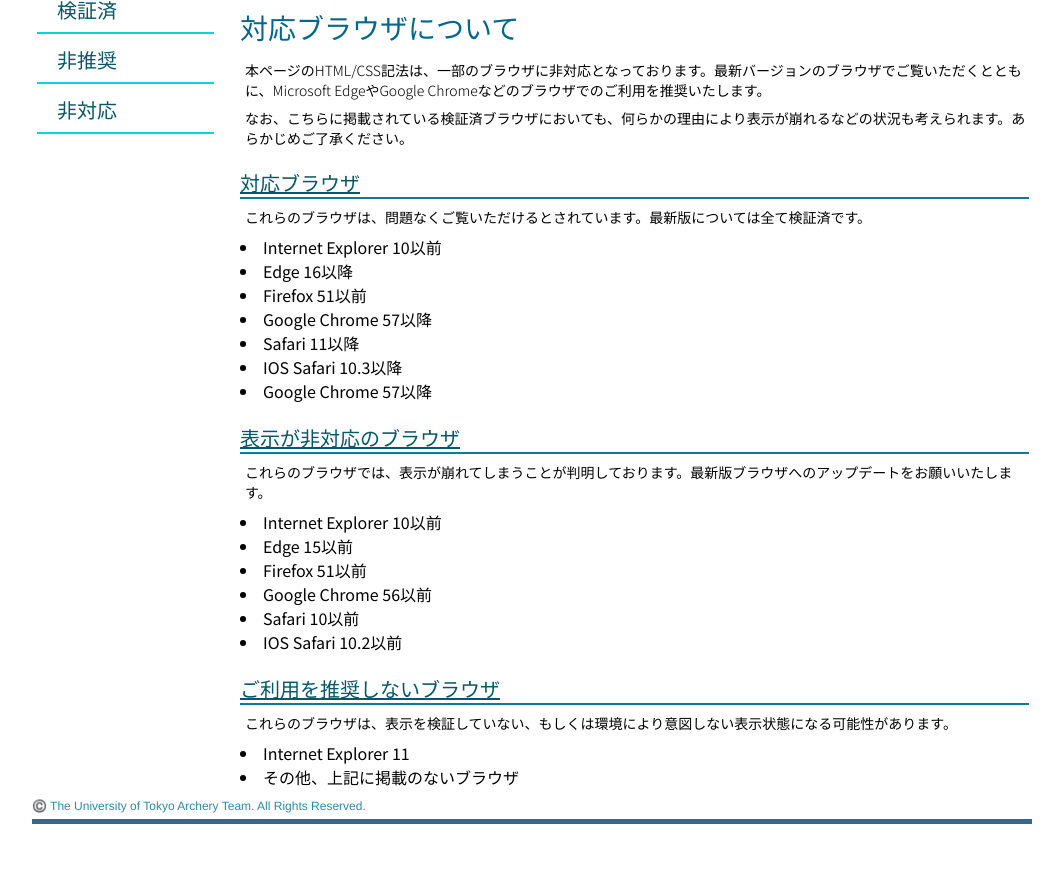
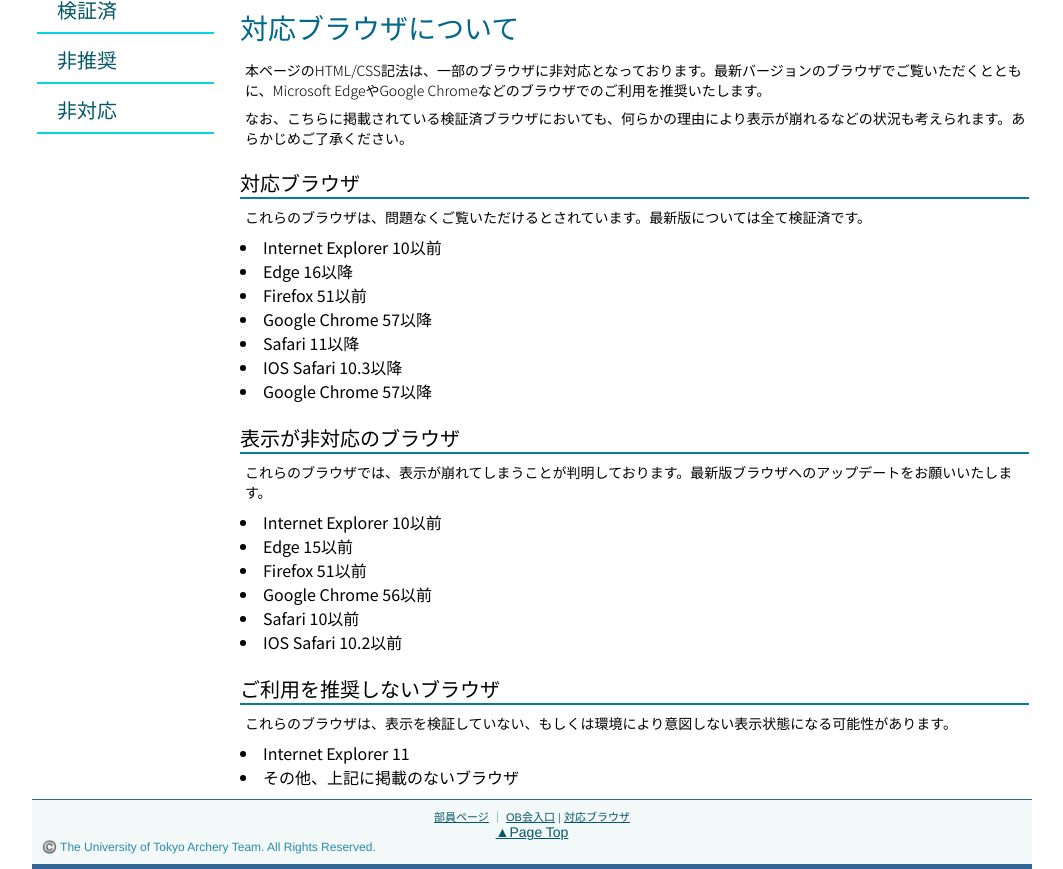
Before and after one commit to fujishima-taso/UTArchery_Webpage, a plain HTML site: page browser.html in a window 1280 px wide. Shown: the part 318-1187 px from the top of the page, without its empty margins (108-1171 px from the left). Before the commit the page ends 1142 px from the top, so only its background shows below. Drawn offline with Linux system fonts and the light colour scheme.

Commit message:
footerを充実させた

```diff
--- a/browser.html
+++ b/browser.html
@@ -47,14 +47,13 @@
             <li><a href="profile.html">部員紹介</a></li>
             <li class="active"><a href="result.html">試合結果</a></li>
             <li><a href="record.html">歴代記録</a></li>
-            <!--<li><a href="link.html">リンク</a></li>-->
             <li><a href="inquiry.html">お問い合わせ</a></li>
         </ul>
     </gnav>
     <eyecatch>
-        <img src="result.png" alt="" border="0" class="photo_eyecatch">
-        <div class="pagetitle"><a href="top">
-                対応ブラウザ</a>
+        <img src="browser.png" alt="" border="0" class="photo_eyecatch">
+        <div class="pagetitle">
+            <a href="top">対応ブラウザ</a>
         </div>
     </eyecatch>
     <main>
@@ -65,7 +64,7 @@
         <h1>対応ブラウザについて</h1>
         <p>本ページのHTML/CSS記法は、一部のブラウザに非対応となっております。最新バージョンのブラウザでご覧いただくとともに、Microsoft EdgeやGoogle Chromeなどのブラウザでのご利用を推奨いたします。</p>
         <p>なお、こちらに掲載されている検証済ブラウザにおいても、何らかの理由により表示が崩れるなどの状況も考えられます。あらかじめご了承ください。</p>
-        <h2><a href="#OK">対応ブラウザ</a></h2>
+        <h2><a name="#OK">対応ブラウザ</a></h2>
         <p>これらのブラウザは、問題なくご覧いただけるとされています。最新版については全て検証済です。</p>
         <li>Internet Explorer 10以前</li>
         <li>Edge 16以降</li>
@@ -74,7 +73,7 @@
         <li>Safari 11以降</li>
         <li>IOS Safari 10.3以降</li>
         <li>Google Chrome 57以降</li>
-        <h2><a href="#NG">表示が非対応のブラウザ</a></h2>
+        <h2><a name="#NG">表示が非対応のブラウザ</a></h2>
         <p>これらのブラウザでは、表示が崩れてしまうことが判明しております。最新版ブラウザへのアップデートをお願いいたします。</p>
         <li>Internet Explorer 10以前</li>
         <li>Edge 15以前</li>
@@ -82,13 +81,17 @@
         <li>Google Chrome 56以前</li>
         <li>Safari 10以前</li>
         <li>IOS Safari 10.2以前</li>
-        <h2><a href="#NR">ご利用を推奨しないブラウザ</a></h2>
+        <h2><a name="#NR">ご利用を推奨しないブラウザ</a></h2>
         <p>これらのブラウザは、表示を検証していない、もしくは環境により意図しない表示状態になる可能性があります。</p>
         <li>Internet Explorer 11</li>
         <li>その他、上記に掲載のないブラウザ</li>
     </main>
 
     <footer>
+        <div class="center">
+            <a href="http://www.ut-archery.jp/archer/members.cgi/index2.html">部員ページ</a> ｜ <a href="http://www.ut-archery.jp/ob/index.cgi">OB会入口</a> | <a href="browser.html">対応ブラウザ</a></div>
+        <div class="center2"><a href="#top">
+                ▲Page Top</a></div>
         ©️ The University of Tokyo Archery Team. All Rights Reserved.
     </footer>
     <script type="text/javascript" src="hamburger.js"></script>
--- a/layout.css
+++ b/layout.css
@@ -23,7 +23,7 @@ body {
     そのため、各行、各列の幅を指定してあげる。
     */
     min-height: 100vh;
-    grid-template-rows: 35px 35px 220px 300px 1fr 35px ;
+    grid-template-rows: 35px 35px 220px 300px 1fr 80px ;
     grid-template-columns:200px minmax(500px,1fr);
     grid-template-areas:
         "header     header"
--- a/layout_smartphone.css
+++ b/layout_smartphone.css
@@ -5,7 +5,6 @@
 body {
     -webkit-text-size-adjust: 100%;
     display: grid;
-    display: -ms-grid;
     margin: 0;
     color: #000000;
     /* 全体の文字色 */
@@ -14,13 +13,10 @@ body {
     /*
     今回はtemplate-areasに指定してあるような構成なので、四行二列。
     そのため、各行、各列の幅を指定してあげる。
-    -ms-はIE専用
     */
     min-height: 100vh;
-    grid-template-rows: 35px minmax(0.1fr,35px) 150px 35px 1fr 25px;
-    -ms-grid-rows: 35px 35px 150px 35px 1fr 25px;
+    grid-template-rows: 35px minmax(0.1fr,35px) 150px 35px 1fr 80px;
     grid-template-columns: 1fr 40px;
-    -ms-grid-rows: 1fr 40px;
     grid-template-areas:
         "header     header"
         "gnav         gnav"
--- a/parts.css
+++ b/parts.css
@@ -233,14 +233,25 @@ footer {
     grid-area: footer;
     font-size: 12px;
     color: #2b8ba8;
-    background-color: #ffffff;
+    background-color: #f3f8f8;
     border-bottom: 5px #336797 solid;
+    border-top : 1px #336797 solid;
     /* フッタの下境界線 */
-    padding: 10px 5px 0px 0px;
+    margin : 10px 0px 0px 0px;
+    padding: 8px 10px 0px 10px;
     /* フッタのパディング（上下、左右） */
     clear: both;
     font-family: "Mplus 1p", "Helvetica", sans-serif;
     font-weight: 400;
+}
+.center{
+    text-align: center;
+    font-size:11px;
+}
+.center2{
+    text-align: center;
+    font-size:14px;
+    text-decoration:none;
 }
 
 p {
--- a/parts_smartphone.css
+++ b/parts_smartphone.css
@@ -66,14 +66,26 @@ footer {
     grid-area: footer;
     font-size: 12px;
     color: #2b8ba8;
-    background-color: #ffffff;
+    background-color: #f3f8f8;
+    border-top : 1px #336797 solid;
     border-bottom: 3px #336797 solid;
     /* フッタの下境界線 */
+    margin : 10px 0px 0px 0px;
     padding: 10px 5px 0px 0px;
     /* フッタのパディング（上下、左右） */
     clear: both;
     font-family: "Mplus 1p", "Helvetica", sans-serif;
     font-weight: 400;
+}
+
+.center{
+    text-align: center;
+    font-size:11px;
+}
+.center2{
+    text-align: center;
+    font-size:14px;
+    text-decoration:none;
 }
 
 p {
```
Also changed, not shown: result.html (+5 -0 lines), browser.png (added), result.png, カスタムサイズ – 2.png (added).
